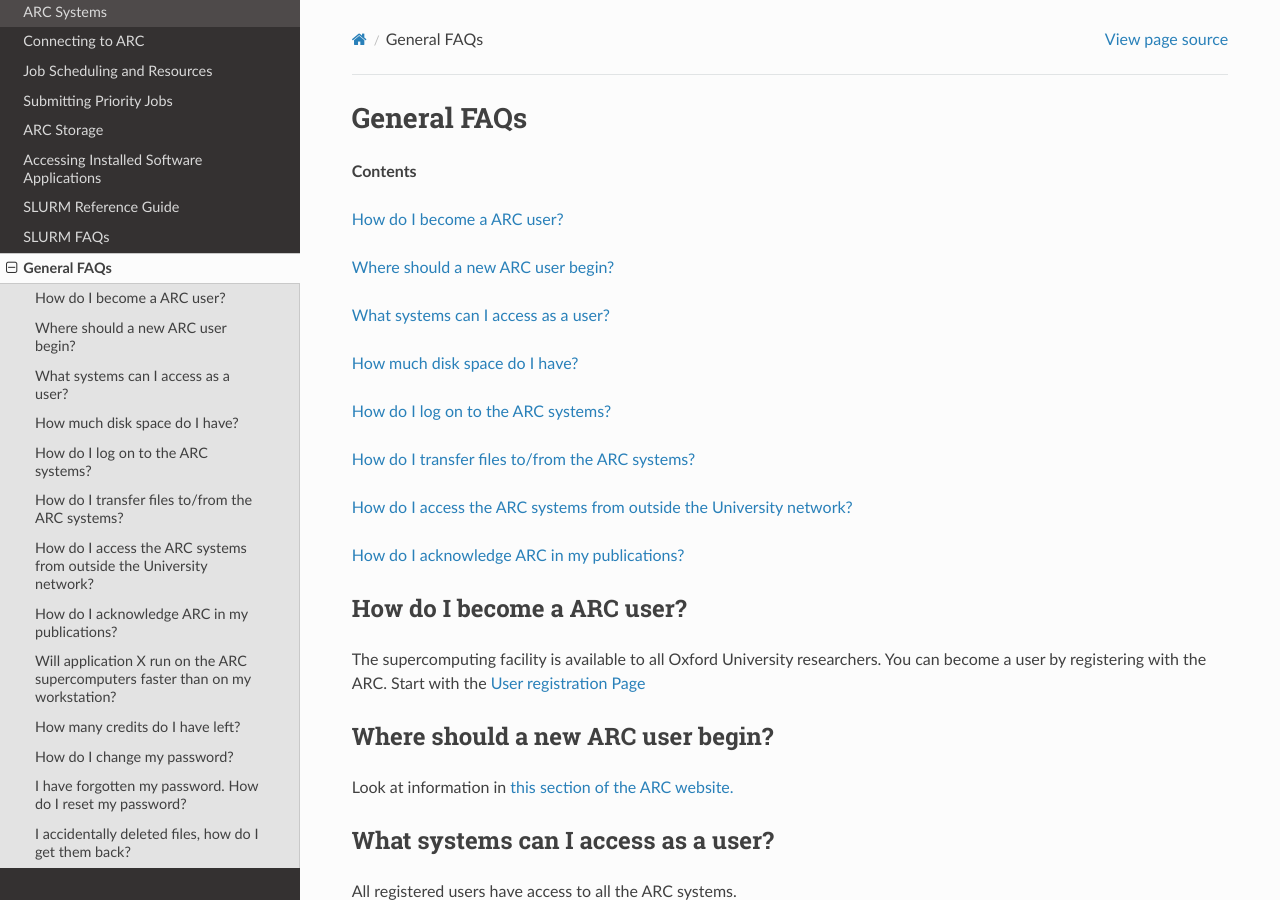
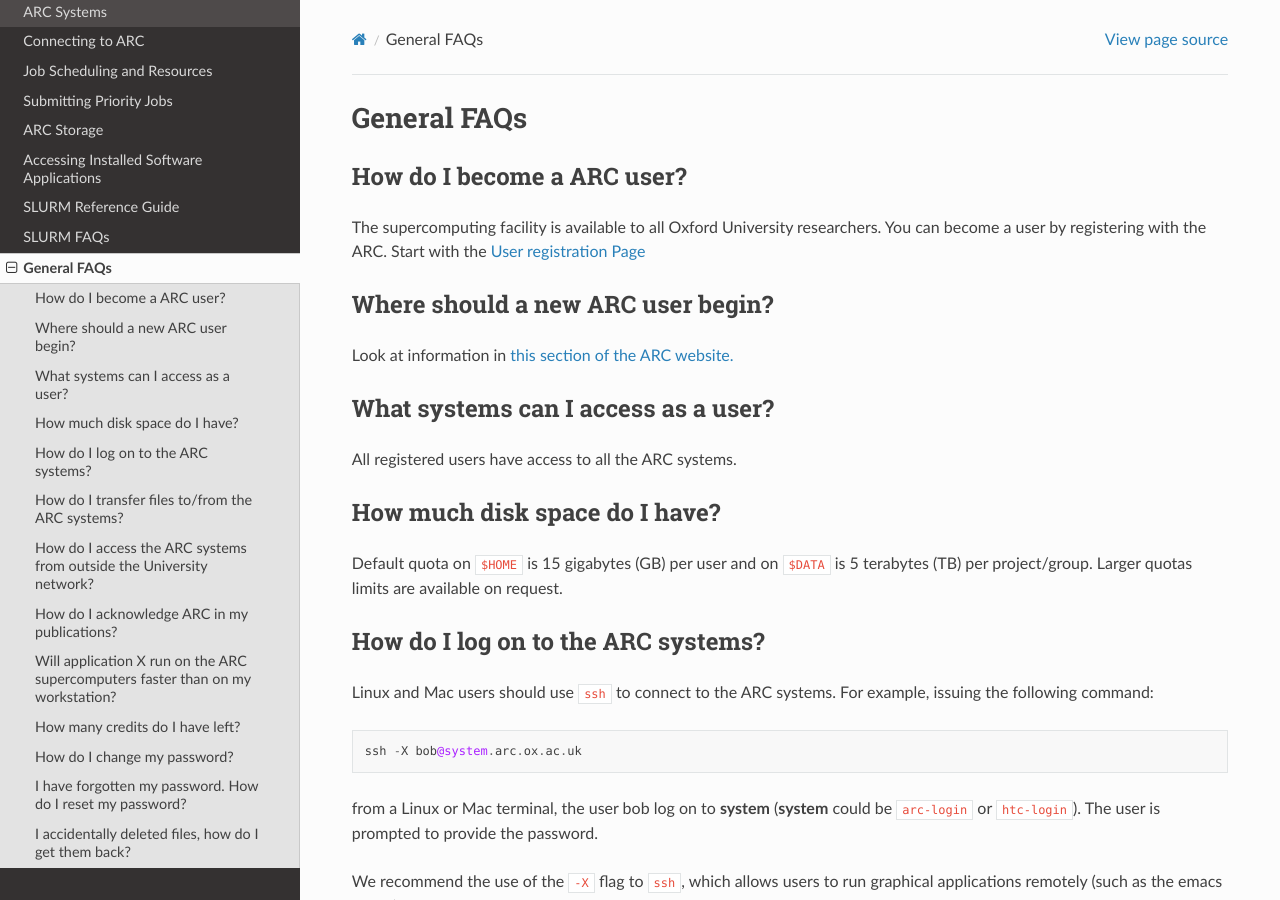
Before and after one commit to tina-friedrich/arc-user-guide, a Sphinx documentation site: the page built from docs/source/general-faq.rst, in a window 1280 px wide and 900 px high. Built offline with Sphinx 7.4.7 and the Read the Docs theme 2.0.0, drawn with Linux system fonts in a browser that asks for light colours.

Commit message:
Update general-faq.rst

```diff
--- a/docs/source/general-faq.rst
+++ b/docs/source/general-faq.rst
@@ -1,25 +1,5 @@
 General FAQs
 ============
-
-**Contents**
-
-`How do I become a ARC user? <https://arc-user-guide.readthedocs.io/en/latest/general-faq.html#id1>`_
-
-`Where should a new ARC user begin? <https://arc-user-guide.readthedocs.io/en/latest/general-faq.html#id2>`_
-
-`What systems can I access as a user? <https://arc-user-guide.readthedocs.io/en/latest/general-faq.html#id3>`_
-
-`How much disk space do I have? <https://arc-user-guide.readthedocs.io/en/latest/general-faq.html#id4>`_
-
-`How do I log on to the ARC systems? <https://arc-user-guide.readthedocs.io/en/latest/general-faq.html#id5>`_
-
-`How do I transfer files to/from the ARC systems? <https://arc-user-guide.readthedocs.io/en/latest/general-faq.html#id6>`_
-
-`How do I access the ARC systems from outside the University network? <https://arc-user-guide.readthedocs.io/en/latest/general-faq.html#id7>`_
-
-`How do I acknowledge ARC in my publications? <https://arc-user-guide.readthedocs.io/en/latest/general-faq.html#id8>`_
-
-
 
 
 How do I become a ARC user?
```
